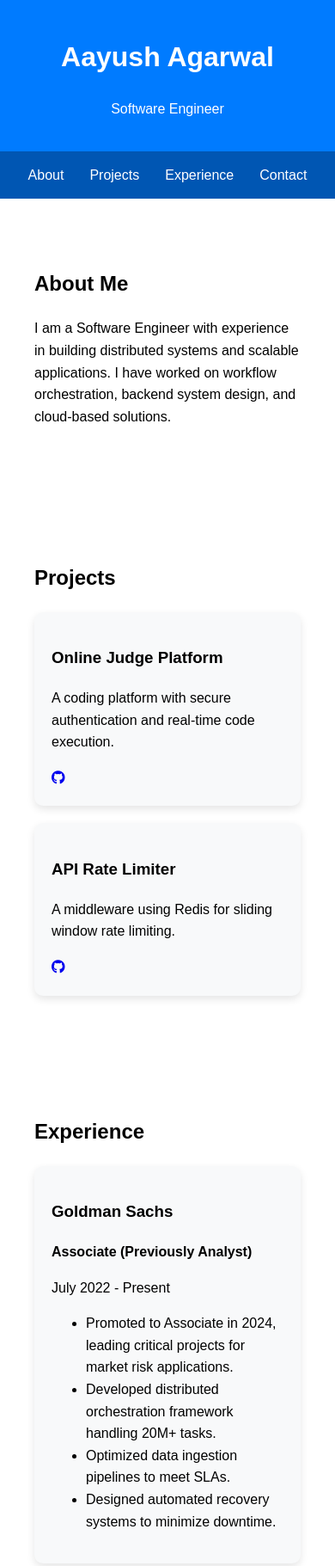
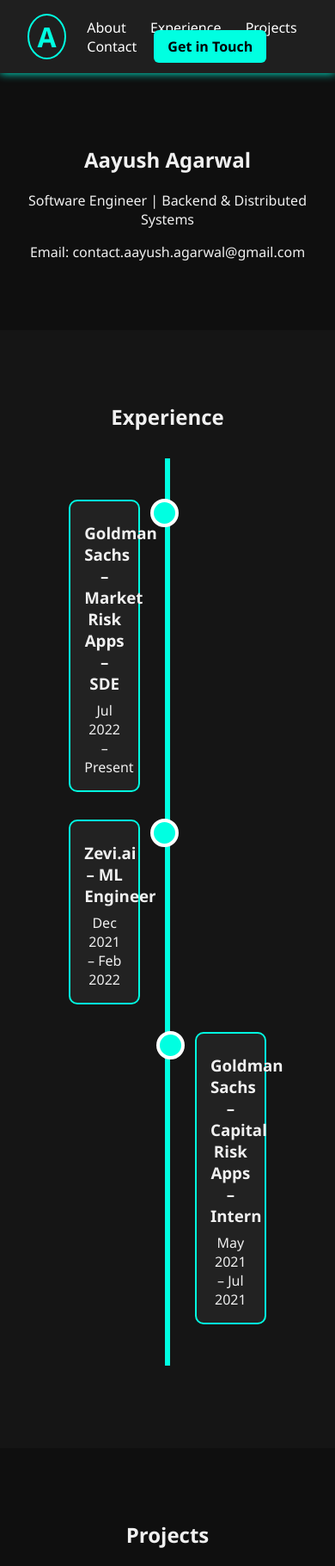
Before and after one commit to aayushagarwal02/aayushagarwal02.github.io, a plain HTML site: page index.html in a window 390 px wide. Shown: the top 1821 px of the page at 86% size. Drawn offline with Linux system fonts and the light colour scheme.

Commit message:
new portfolio website

```diff
--- /dev/null
+++ b/css/styles.css
@@ -0,0 +1,225 @@
+
+body {
+  margin: 0;
+  font-family: 'Segoe UI', sans-serif;
+  background: #0f0f0f;
+  color: #f0f0f0;
+}
+
+header {
+  background: #1f1f1f;
+  padding: 1rem 2rem;
+  display: flex;
+  justify-content: space-between;
+  align-items: center;
+  position: sticky;
+  top: 0;
+  z-index: 1000;
+  box-shadow: 0 0 10px #00ffe1;
+}
+
+.logo {
+  font-size: 2rem;
+  font-weight: bold;
+  color: #00ffe1;
+  border: 2px solid #00ffe1;
+  padding: 0.2rem 0.6rem;
+  border-radius: 50%;
+}
+
+nav a {
+  margin-left: 1.5rem;
+  color: #fff;
+  text-decoration: none;
+  transition: color 0.3s ease;
+}
+
+nav a:hover {
+  color: #00ffe1;
+}
+
+.section {
+  padding: 4rem 2rem;
+  text-align: center;
+}
+
+.timeline {
+  background: #151515;
+}
+
+.timeline-container {
+  position: relative;
+  margin: 2rem auto;
+  padding: 2rem 0;
+  width: 90%;
+  max-width: 1000px;
+}
+
+.timeline-container::after {
+  content: '';
+  position: absolute;
+  width: 6px;
+  background-color: #00ffe1;
+  top: 0;
+  bottom: 0;
+  left: 50%;
+  margin-left: -3px;
+}
+
+.timeline-item {
+  padding: 1rem 2rem;
+  position: relative;
+  width: 50%;
+  box-sizing: border-box;
+}
+
+.timeline-item.left {
+  left: 0;
+}
+
+.timeline-item.right {
+  left: 50%;
+}
+
+.timeline-item::before {
+  content: '';
+  position: absolute;
+  width: 25px;
+  height: 25px;
+  right: -13px;
+  background-color: #00ffe1;
+  border: 4px solid #fff;
+  top: 15px;
+  border-radius: 50%;
+  z-index: 1;
+}
+
+.timeline-item.right::before {
+  left: -13px;
+}
+
+.timeline-item h3 {
+  margin: 0.5rem 0;
+}
+
+.projects-grid {
+  display: grid;
+  grid-template-columns: repeat(auto-fit, minmax(300px, 1fr));
+  gap: 2rem;
+  padding: 2rem;
+}
+
+.project-card {
+  position: relative;
+  overflow: hidden;
+  cursor: pointer;
+  border-radius: 10px;
+  border: 2px solid #00ffe1;
+  transition: transform 0.3s;
+}
+
+.project-card:hover {
+  transform: scale(1.03);
+}
+
+.project-card img {
+  width: 100%;
+  height: auto;
+  display: block;
+}
+
+.overlay {
+  position: absolute;
+  bottom: 0;
+  background: rgba(0, 255, 225, 0.85);
+  color: #000;
+  width: 100%;
+  text-align: center;
+  padding: 1rem;
+  transform: translateY(100%);
+  transition: transform 0.3s ease-in-out;
+}
+
+.project-card:hover .overlay {
+  transform: translateY(0);
+}
+
+.github-icon {
+  display: block;
+  color: #000;
+  text-decoration: none;
+  font-weight: bold;
+  margin-top: 0.5rem;
+}
+
+footer {
+  background: #1a1a1a;
+  padding: 1rem;
+  text-align: center;
+  color: #888;
+}
+
+/* Fix icon sizes and styling */
+.icon-img {
+  width: 32px;
+  height: 32px;
+  margin: 0 10px;
+  background-color: #333;
+  padding: 5px;
+  border-radius: 8px;
+}
+
+/* Get in touch button */
+.get-in-touch {
+  padding: 0.5rem 1rem;
+  background-color: #00ffe1;
+  color: #000;
+  border-radius: 6px;
+  font-weight: bold;
+  margin-left: 1rem;
+  text-decoration: none;
+}
+
+.get-in-touch:hover {
+  background-color: #00ddb1;
+}
+
+/* Timeline placard with hover info */
+.placard {
+  background-color: #222;
+  border: 2px solid #00ffe1;
+  padding: 1rem;
+  border-radius: 10px;
+  position: relative;
+  transition: background 0.3s ease;
+}
+
+.hover-info {
+  display: none;
+  background-color: #111;
+  color: #00ffe1;
+  padding: 0.5rem;
+  margin-top: 0.5rem;
+  border-radius: 8px;
+  text-align: left;
+  font-size: 0.9rem;
+}
+
+.placard:hover .hover-info {
+  display: block;
+}
+
+/* Fix GitHub icons inside projects */
+.project-links {
+  margin-top: 0.5rem;
+  display: flex;
+  justify-content: center;
+  gap: 10px;
+}
+
+.project-links img.icon-img {
+  width: 28px;
+  height: 28px;
+  padding: 4px;
+  background-color: #fff;
+}
--- a/index.html
+++ b/index.html
@@ -1,120 +1,109 @@
+
 <!DOCTYPE html>
 <html lang="en">
 <head>
-    <meta charset="UTF-8">
-    <meta name="viewport" content="width=device-width, initial-scale=1.0">
-    <title>Portfolio - Aayush Agarwal</title>
-    <link rel="stylesheet" href="styles.css">
-    <link rel="stylesheet" href="https://cdnjs.cloudflare.com/ajax/libs/font-awesome/6.0.0-beta3/css/all.min.css">
+  <meta charset="UTF-8" />
+  <meta name="viewport" content="width=device-width, initial-scale=1.0"/>
+  <title>Aayush Agarwal Portfolio</title>
+  <link rel="stylesheet" href="css/styles.css"/>
+  <script src="js/main.js" defer></script>
 </head>
 <body>
   <header>
-        <h1>Aayush Agarwal</h1>
-        <p>Software Engineer</p>
-    </header>
+    <div class="logo">A</div>
     <nav>
       <a href="#about">About</a>
+      <a href="#experience">Experience</a>
       <a href="#projects">Projects</a>
-        <a href="#experience">Experience</a>
       <a href="#contact">Contact</a>
+      <a href="mailto:contact.aayush.agarwal@gmail.com" class="get-in-touch">Get in Touch</a>
     </nav>
-    <section id="about">
-        <div class="container">
-            <h2>About Me</h2>
-            <p>I am a Software Engineer with experience in building distributed systems and scalable applications.
-               I have worked on workflow orchestration, backend system design, and cloud-based solutions.</p>
+  </header>
+
+  <section id="about" class="section">
+    <h1>Aayush Agarwal</h1>
+    <p>Software Engineer | Backend & Distributed Systems</p>
+    <p>Email: contact.aayush.agarwal@gmail.com</p>
+  </section>
+
+  <section id="experience" class="section timeline">
+    <h2>Experience</h2>
+    <div class="timeline-container">
+      <div class="timeline-item left">
+        <div class="placard">
+          <h3>Goldman Sachs – Market Risk Apps – SDE</h3>
+          <span>Jul 2022 – Present</span>
+          <div class="hover-info">
+            <p>Built Joblite, Comet – scalable task orchestrator, microservices on Kafka, dynamic retries, Grafana monitoring, multi-stage DAG-based job execution platform handling 100k+ tasks in 5 min.</p>
+          </div>
+        </div>
+      </div>
+      <div class="timeline-item left">
+        <div class="placard">
+          <h3>Zevi.ai – ML Engineer</h3>
+          <span>Dec 2021 – Feb 2022</span>
+          <div class="hover-info">
+            <p>Deployed SBERT-based semantic search to improve ecommerce product search relevance by 25%, worked on Python, Docker, AWS EC2.</p>
+          </div>
+        </div>
+      </div>
+      <div class="timeline-item right">
+        <div class="placard">
+          <h3>Goldman Sachs – Capital Risk Apps – Intern</h3>
+          <span>May 2021 – Jul 2021</span>
+          <div class="hover-info">
+            <p>Developed SQL validation framework for regulatory data, enabling onboarding of new rules and reusable validation templates with Java + Spring Boot.</p>
+          </div>
+        </div>
+      </div>
     </div>
   </section>
-    <section id="projects">
-        <div class="container">
+
+  <section id="projects" class="section">
     <h2>Projects</h2>
-            <div class="project-card">
-                <div class="card" onclick="window.open('https://codebash.online/', '_blank')">
-                    <div class="card-content">
-                        <h3>Online Judge Platform</h3>
-                        <p>A coding platform with secure authentication and real-time code execution.</p>
-                        <a href="https://github.com/aayushagarwal02/Online-Code-Judge-Platform" target="_blank">
-                            <i class="fab fa-github"></i>
+    <div class="projects-grid">
+      <div class="project-card" onclick="window.open('https://google-doc-frontend-plum.vercel.app', '_blank')">
+        <img src="assets/collab-doc.png" alt="Collaborative Document Editor"/>
+        <div class="overlay">
+          <h3>Collaborative Document Editor</h3>
+          <p>Real-time editor using CRDT, WebSockets, Spring Boot & MongoDB</p>
+          <div class="project-links">
+            <a href="https://github.com/aayushagarwal02/collaborative_text_editor_crdt" target="_blank" onclick="event.stopPropagation()">
+              <img src="assets/github-icon.png" class="icon-img" alt="GitHub"/>
             </a>
           </div>
         </div>
-                <div class="card" onclick="window.open('https://api-rate-limiter-598c.onrender.com/?user_id=1', '_blank')">
-                    <div class="card-content">
-                        <h3>API Rate Limiter</h3>
-                        <p>A middleware using Redis for sliding window rate limiting.</p>
-                        <a href="https://github.com/aayushagarwal02/api_rate_limiter" target="_blank">
-                            <i class="fab fa-github"></i>
+      </div>
+      <div class="project-card" onclick="window.open('https://codebash.online', '_blank')">
+        <img src="assets/codejudge.png" alt="Code Judge Platform"/>
+        <div class="overlay">
+          <h3>Code Judge Platform</h3>
+          <p>Secure online judge with Docker sandboxing & JWT auth</p>
+          <div class="project-links">
+            <a href="https://github.com/aayushagarwal02/Online-Code-Judge-Platform" target="_blank" onclick="event.stopPropagation()">
+              <img src="assets/github-icon.png" class="icon-img" alt="GitHub"/>
             </a>
           </div>
         </div>
       </div>
     </div>
   </section>
-    <section id="experience">
-        <div class="container">
-            <h2>Experience</h2>
-            <div class="experience-card">
-                <div class="card">
-                    <div class="card-content">
-                        <h3>Goldman Sachs</h3>
-                        <p><strong>Associate (Previously Analyst)</strong></p>
-                        <p>July 2022 - Present</p>
-                        <ul>
-                            <li>Promoted to Associate in 2024, leading critical projects for market risk applications.</li>
-                            <li>Developed distributed orchestration framework handling 20M+ tasks.</li>
-                            <li>Optimized data ingestion pipelines to meet SLAs.</li>
-                            <li>Designed automated recovery systems to minimize downtime.</li>
-                        </ul>
-                    </div>
-                </div>
-                <div class="card">
-                    <div class="card-content">
-                        <h3>Goldman Sachs</h3>
-                        <p><strong>Intern, Capital Risk Applications</strong></p>
-                        <p>May 2021 - Jul 2021</p>
-                        <ul>
-                            <li>Worked on a validation framework for onboarding new data quality checks for CCAR reports.</li>
-                            <li>Designed a user-friendly framework for seamless rule configuration.</li>
-                        </ul>
-                    </div>
-                </div>
-                <div class="card">
-                    <div class="card-content">
-                        <h3>Zevi.ai</h3>
-                        <p><strong>ML Engineer Intern</strong></p>
-                        <p>Dec 2021 - Feb 2022</p>
-                        <ul>
-                            <li>Developed an SBERT model to improve search relevance and autocomplete features.</li>
-                            <li>Worked on semantic context prediction for search queries.</li>
-                            <li>Implemented containerized solutions using Docker and deployed on AWS.</li>
-                        </ul>
-                    </div>
-                </div>
-            </div>
+
+  <section id="contact" class="section">
+    <h2>Contact Me</h2>
+    <p>Email: contact.aayush.agarwal@gmail.com</p>
+    <div class="social-icons">
+      <a href="https://github.com/aayushagarwal02" target="_blank">
+        <img src="assets/github-icon.png" alt="GitHub" class="icon-img"/>
+      </a>
+      <a href="https://www.linkedin.com/in/aayushagarwal02" target="_blank">
+        <img src="assets/linkedin-icon.png" alt="LinkedIn" class="icon-img"/>
+      </a>
     </div>
   </section>
-    <section id="contact">
-        <div class="container text-center">
-            <h2>Contact</h2>
-            <p>
-                <a href="mailto:contact.aayush.agarwal@gmail.com">
-                    <i class="fas fa-envelope"></i> contact.aayush.agarwal@gmail.com
-                </a>
-            </p>
-            <p>
-                <a href="https://www.linkedin.com/in/aayushagarwal02" target="_blank">
-                    <i class="fab fa-linkedin"></i> linkedin.com/in/aayushagarwal02
-                </a>
-            </p>
-            <p>
-                <a href="https://github.com/aayushagarwal02" target="_blank">
-                    <i class="fab fa-github"></i> github.com/aayushagarwal02
-                </a>
-            </p>
-        </div>
-    </section>
+
   <footer>
-        <p>&copy; 2025 Aayush Agarwal. All rights reserved.</p>
+    <p>© 2025 Aayush Agarwal</p>
   </footer>
 </body>
 </html>
--- /dev/null
+++ b/js/main.js
@@ -0,0 +1,3 @@
+
+// Reserved for interactive enhancements (e.g., toggles, modals, etc.)
+console.log('Portfolio Loaded Successfully');
--- a/styles.css
+++ /dev/null
@@ -1,72 +0,0 @@
-body {
-    font-family: Arial, sans-serif;
-    margin: 0;
-    padding: 0;
-    line-height: 1.6;
-}
-
-header {
-    text-align: center;
-    padding: 20px;
-    background-color: #007bff;
-    color: #fff;
-}
-
-nav {
-    display: flex;
-    flex-wrap: wrap;
-    justify-content: center;
-    background-color: #0056b3;
-    padding: 10px;
-}
-
-nav a {
-    color: #fff;
-    text-decoration: none;
-    margin: 5px 15px;
-    font-size: 1.2em;
-}
-
-nav a:hover {
-    color: #ffdd57;
-}
-
-.container {
-    max-width: 1200px;
-    margin: auto;
-    padding: 20px;
-}
-
-#about, #projects, #experience, #contact {
-    padding: 40px 20px;
-}
-
-.project-card, .experience-card {
-    display: grid;
-    grid-template-columns: repeat(auto-fit, minmax(300px, 1fr));
-    gap: 20px;
-}
-
-.card {
-    background-color: #f8f9fa;
-    border-radius: 10px;
-    box-shadow: 0 4px 10px rgba(0, 0, 0, 0.1);
-    padding: 20px;
-}
-
-footer {
-    text-align: center;
-    padding: 10px;
-    background-color: #333;
-    color: #fff;
-}
-
-@media (max-width: 768px) {
-    nav a {
-        font-size: 1em;
-    }
-
-    .project-card, .experience-card {
-        grid-template-columns: repeat(auto-fit, minmax(250px, 1fr));
-    }
-}
```
Also changed, not shown: assets/codejudge.png (added), assets/collab-doc.png (added), assets/github-icon.png (added), assets/linkedin-icon.png (added). Lines whose indentation alone changed are shown as unchanged.
